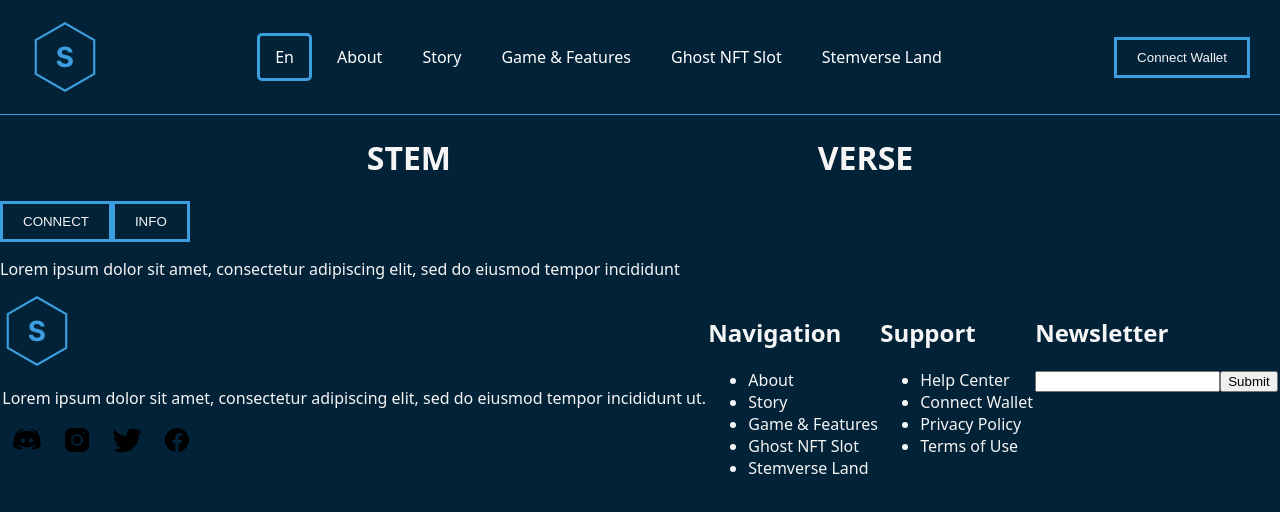
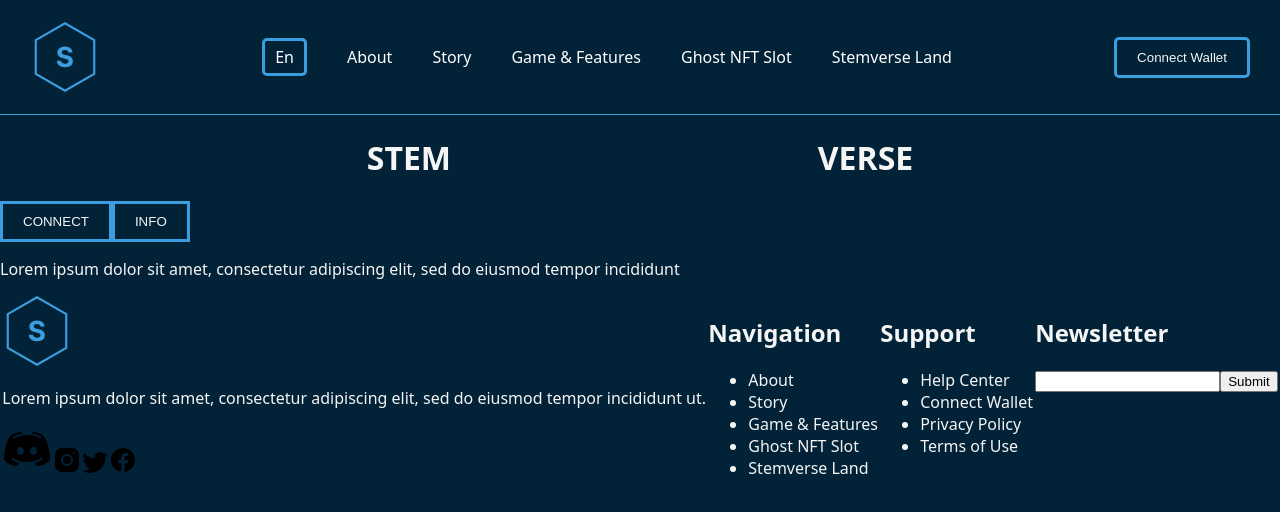
Before and after one commit to Mis311/STEMVERSE-Evmos-Momentum, a React (Vite) app: page / in a window 1280 px wide. Shown: the top 512 px of the page. Built offline with nearby package versions, Linux system fonts and the light colour scheme.

Commit message:
Updating Components

```diff
--- a/src/components/button/button.jsx
+++ b/src/components/button/button.jsx
@@ -1,6 +1,6 @@
 export default function Button(props) {
   return (
-    <button className={'btn ' + (props.caps && " uppercase ") + (props.className)}>
+    <button className={'btn '  + (props.className + " ") + (props.caps && " uppercase ")}>
       {props.content}
     </button>
   )
--- a/src/components/header-footer/footer.jsx
+++ b/src/components/header-footer/footer.jsx
@@ -1,3 +1,4 @@
+import SocialIcons from "../social-icons.jsx"
 export default function Footer(props) {
   return (
     <footer className='row space-evenly'>
@@ -13,12 +14,8 @@ export default function Footer(props) {
           Lorem ipsum dolor sit amet, consectetur adipiscing elit, sed do eiusmod tempor incididunt ut.         </p>
 
         {/* Social Icons */}
-        <div className='footer__icons'>
-          <img src='assets/social-media/discord.svg' alt='Discord Logo' />
-          <img src='assets/social-media/instagram.svg' alt='Instagram Logo' />
-          <img src='assets/social-media/twitter.svg' alt='Twitter Logo' />
-          <img src='assets/social-media/facebook.svg' alt='Facebook Logo' />
-        </div>
+        <SocialIcons className='footer__icons'/>
+
       </div>
 
 
--- a/src/components/header-footer/header.jsx
+++ b/src/components/header-footer/header.jsx
@@ -25,7 +25,7 @@ export default function Header(props) {
         {
           props.user
             ? ''
-            : <Button content='Connect Wallet' />
+            : <Button className='px-5-radius' content='Connect Wallet' />
         }
 
       </div>
--- a/src/components/layouts/single-sided.jsx
+++ b/src/components/layouts/single-sided.jsx
@@ -1,7 +1,20 @@
+import Line from '../abstract/line'
 export default function Layout(props) {
   return (
     <div>
-      {props.children}
+
+      <div>
+
+      </div>
+
+      <div>
+        {props.children}
+      </div>
+
     </div>
   )
 }
+
+export function Logged_Layout(props) {
+  return;
+}
--- /dev/null
+++ b/src/components/social-icons.jsx
@@ -0,0 +1,21 @@
+export default function SocialIcons(props){
+  return  (
+    <div className={props.className}>
+      <a href='https://https://discord.gg/amVu5NZZzc'>
+        <img src='assets/social-media/discord.svg' alt='Discord Logo' />
+      </a>
+
+      <a href='https://instagram.com/stemverse.learn/'>
+        <img src='assets/social-media/instagram.svg' alt='Instagram Logo' />
+      </a>
+
+      <a href='https://twitter.com/StemverseLearn'>
+        <img src='assets/social-media/twitter.svg' alt='Twitter Logo' />
+      </a>
+
+      <a href='https://facebook.com/stemverse'>
+        <img src='assets/social-media/facebook.svg' alt='Facebook Logo' />
+      </a>
+    </div>
+  )
+}
--- a/src/css/predefined.css
+++ b/src/css/predefined.css
@@ -119,6 +119,9 @@
 @Styling
 ========
 */
+.px-5-radius {
+  border-radius: 5px;
+}
 .hidden {
   display: none;
 }
--- a/src/css/styles.css
+++ b/src/css/styles.css
@@ -11,7 +11,6 @@
 ---- @Button
 ---- @Card
 ---- @Footer
-
 
 -- @Pages
 ---- @Cart_Page
@@ -101,8 +100,8 @@ header {
 }
 
 nav > a {
-  padding: 10px 15px;
-  margin: 10px 5px;
+  padding: 5px 10px;
+  margin: 10px 20px;
   border: 3px solid var(--primary);
   border-radius: 5px;
 }
--- a/src/pages/home/index.jsx
+++ b/src/pages/home/index.jsx
@@ -1,9 +1,11 @@
 import { Link } from "react-router-dom";
-import Button from '../../components/button/button'
+import Button from "../../components/button/button"
+import Layout from "../../components/layouts/single-sided"
 
 export default function Home(props) {
   return (
-    <div>
+
+    <Layout>
 
       <div className='row space-evenly'>
         <h1 className='title-1 row'>STEM</h1>
@@ -14,7 +16,8 @@ export default function Home(props) {
       <Button caps={1} content='Info' />
 
       <p>Lorem ipsum dolor sit amet, consectetur adipiscing elit, sed do eiusmod tempor incididunt</p>
-    </div>
+
+    </Layout>
 
   )
 
```
